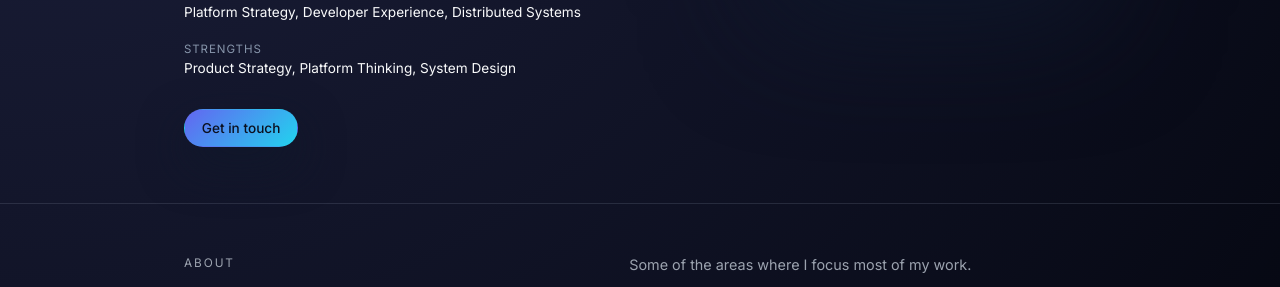
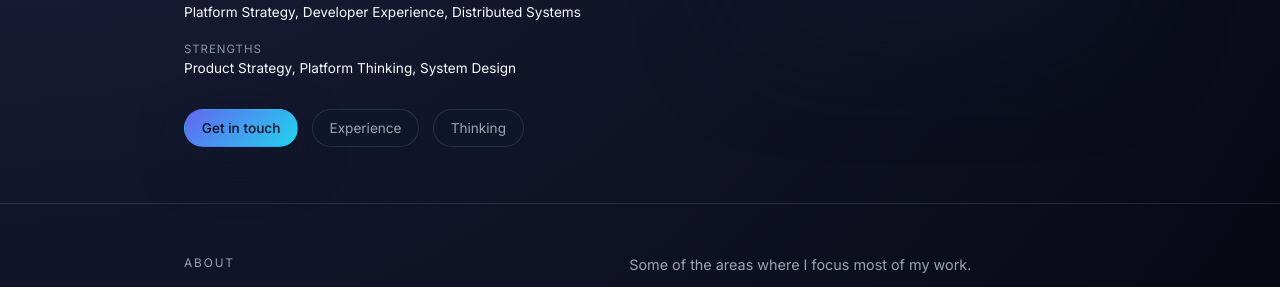
Before and after one commit to carlocaprini/carlocaprini.github.io, a Jekyll site: the page built from index.md, in a window 1280 px wide and 900 px high, scrolled down 455 px. Shown: the part 140-427 px from the top of the window. Built offline with Jekyll 4.4.1, drawn with Linux system fonts in a browser that asks for light colours.

Commit message:
Added buttons for main pages in the home page

```diff
--- a/_layouts/home.html
+++ b/_layouts/home.html
@@ -27,6 +27,8 @@ layout: default
         </div>
         <div class="hero-actions">
           <a href="#contact" class="button-primary">{{ h.hero.actions.primary }}</a>
+          <a href="{{ '/experience/' | relative_url }}" class="button-ghost">Experience</a>
+          <a href="{{ '/thinking/' | relative_url }}" class="button-ghost">Thinking</a>
         </div>
       </div>
       {% include hero-card.html %}
```
